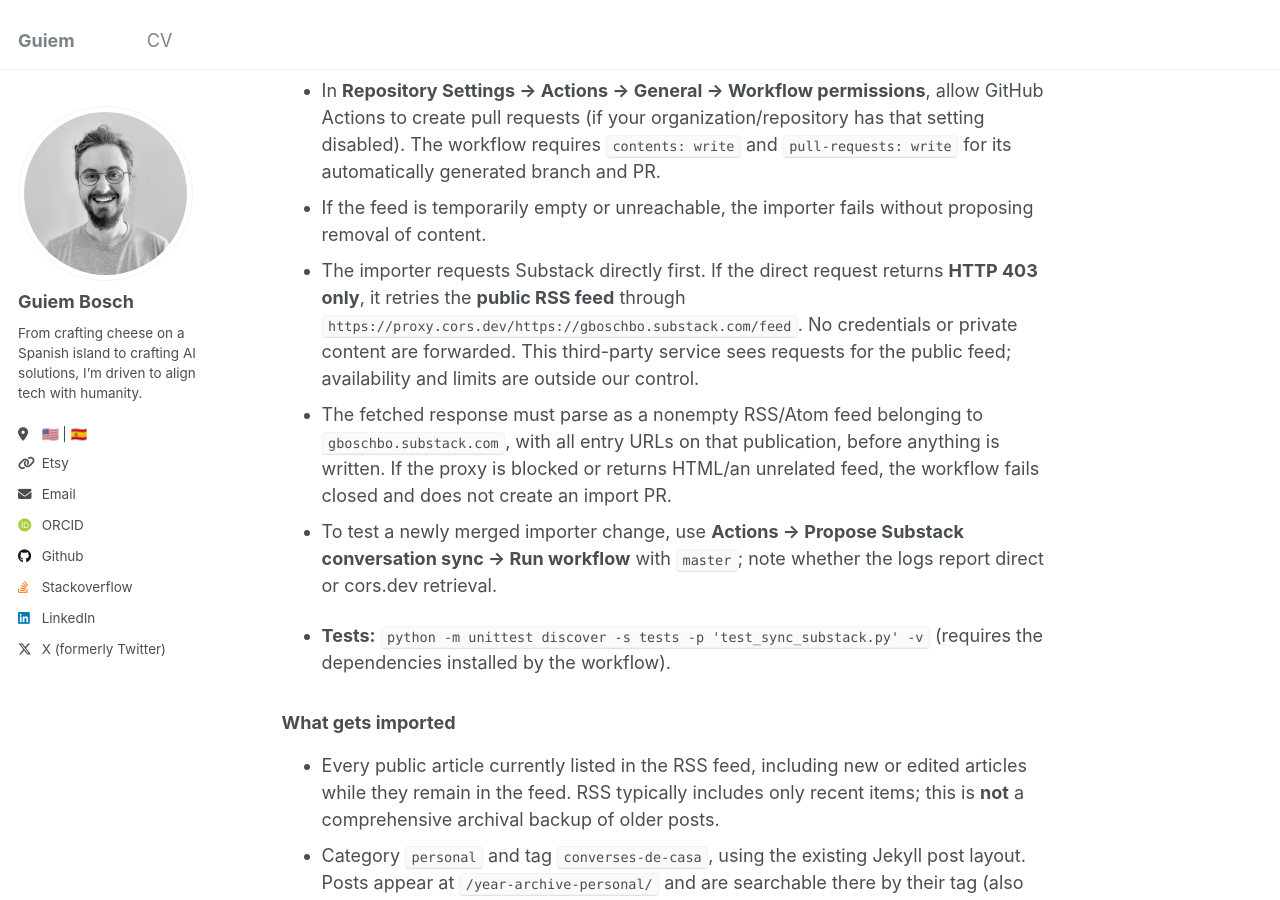
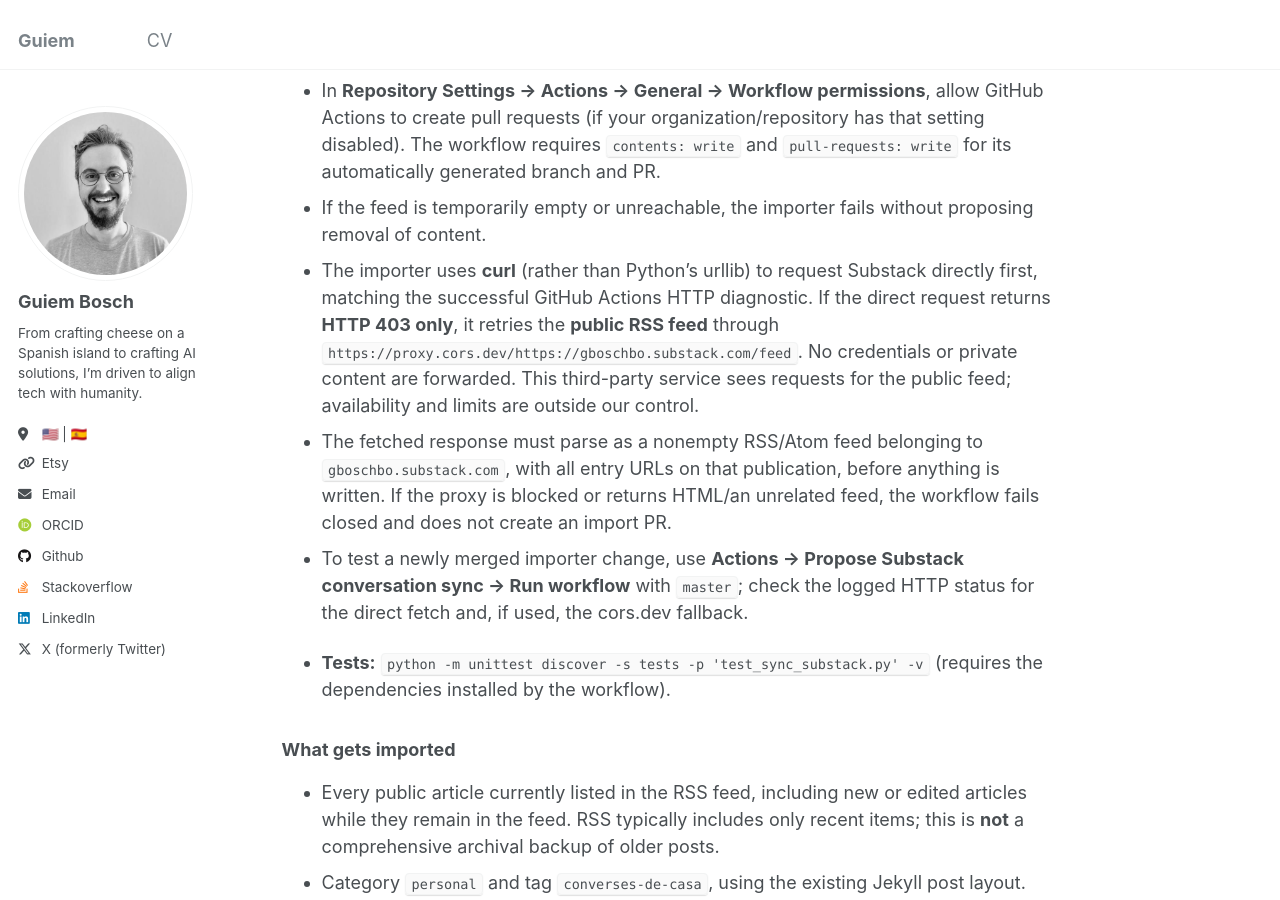
Before and after one commit to guiem/guiem.github.io, a Jekyll site: the page built from docs/converses-de-casa.md, in a window 1280 px wide and 900 px high, scrolled down 801 px. Built offline with Jekyll 4.4.1, drawn with Linux system fonts in a browser that asks for light colours; some web fonts are replaced; our own code applies the rules of GitHub Pages for plain Markdown files.

Commit message:
Document curl-based Substack feed fetching

```diff
--- a/docs/converses-de-casa.md
+++ b/docs/converses-de-casa.md
@@ -15,9 +15,9 @@
 - The workflow must already be on the default branch; GitHub only schedules workflows from the repository default branch (`master` in this repository).
 - In **Repository Settings → Actions → General → Workflow permissions**, allow GitHub Actions to create pull requests (if your organization/repository has that setting disabled). The workflow requires `contents: write` and `pull-requests: write` for its automatically generated branch and PR.
 - If the feed is temporarily empty or unreachable, the importer fails without proposing removal of content.
-- The importer requests Substack directly first. If the direct request returns **HTTP 403 only**, it retries the **public RSS feed** through `https://proxy.cors.dev/https://gboschbo.substack.com/feed`. No credentials or private content are forwarded. This third-party service sees requests for the public feed; availability and limits are outside our control.
+- The importer uses **curl** (rather than Python's urllib) to request Substack directly first, matching the successful GitHub Actions HTTP diagnostic. If the direct request returns **HTTP 403 only**, it retries the **public RSS feed** through `https://proxy.cors.dev/https://gboschbo.substack.com/feed`. No credentials or private content are forwarded. This third-party service sees requests for the public feed; availability and limits are outside our control.
 - The fetched response must parse as a nonempty RSS/Atom feed belonging to `gboschbo.substack.com`, with all entry URLs on that publication, before anything is written. If the proxy is blocked or returns HTML/an unrelated feed, the workflow fails closed and does not create an import PR.
-- To test a newly merged importer change, use **Actions → Propose Substack conversation sync → Run workflow** with `master`; note whether the logs report direct or cors.dev retrieval.
+- To test a newly merged importer change, use **Actions → Propose Substack conversation sync → Run workflow** with `master`; check the logged HTTP status for the direct fetch and, if used, the cors.dev fallback.
 
 - **Tests:** `python -m unittest discover -s tests -p 'test_sync_substack.py' -v` (requires the dependencies installed by the workflow).
 
```
